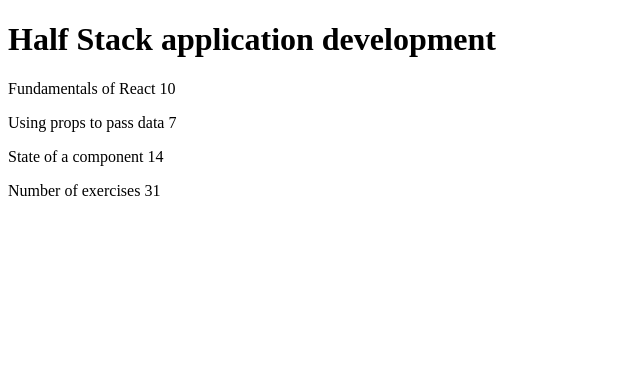
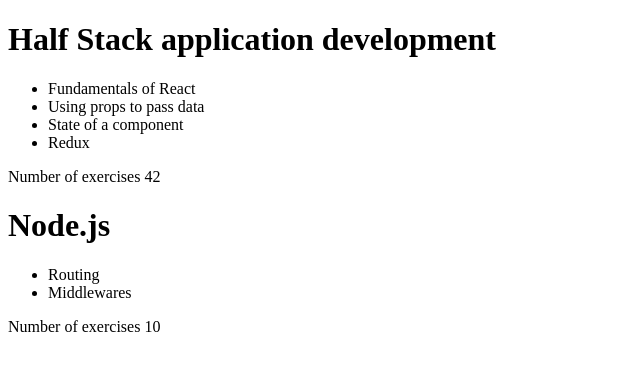
Before and after one commit to PlastSmith/KokoPinkka, a React (Create React App) app in the folder osa1/kurssitiedot/: page / in a window 1280 px wide. Shown: the top 370 px of the page, without its empty margins (0-640 px from the left). Built offline with nearby package versions, Linux system fonts and the light colour scheme.

Commit message:
2.1->2.5 done

```diff
--- a/osa1/kurssitiedot/src/App.js
+++ b/osa1/kurssitiedot/src/App.js
@@ -1,68 +1,55 @@
 import React from 'react'
-
-
-const Header = (props) => {
-  return (
-    <>
-      <h1>{props.course['name']}</h1>
-    </>
-  )
-}
-
-
-const Content = (props) => {
-
-  return (
-    <>
-      <Part part={props.parts[0]['name']} exercise={props.parts[0]['exercises']} />
-      <Part part={props.parts[1].name} exercise={props.parts[1].exercises} />
-      <Part part={props.parts[2].name} exercise={props.parts[2].exercises} />
-    </>
-  )
-}
-
-const Part = (props) => {
-  return (
-    <>
-      <p>
-        {props.part} {props.exercise}
-      </p>
-    </>
-  )
-}
-
-const Total = (props) => {
-  return (
-    <>
-      <p>Number of exercises {props.exercises1 + props.exercises2 + props.exercises3}</p>
-    </>
-  )
-}
+import Course from './components/Course.js'
 
 const App = () => {
-  const course = {
+  const courses = [
+    {
       name: 'Half Stack application development',
+      id: 1,
       parts: [
         {
           name: 'Fundamentals of React',
-        exercises: 10
+          exercises: 10,
+          id: 1
         },
         {
           name: 'Using props to pass data',
-        exercises: 7
+          exercises: 7,
+          id: 2
         },
         {
           name: 'State of a component',
-        exercises: 14
+          exercises: 14,
+          id: 3
+        },
+        {
+          name: 'Redux',
+          exercises: 11,
+          id: 4
+        }
+      ]
+    },
+    {
+      name: 'Node.js',
+      id: 2,
+      parts: [
+        {
+          name: 'Routing',
+          exercises: 3,
+          id: 1
+        },
+        {
+          name: 'Middlewares',
+          exercises: 7,
+          id: 2
         }
       ]
     }
+  ]
 
   return (
     <div>
-      <Header course={course} />
-      <Content parts={course['parts']} />
-      <Total exercises1={course['parts'][0]['exercises']} exercises2={course['parts'][1]['exercises']} exercises3={course['parts'][2]['exercises']} />
+      <Course courses={courses} />
     </div>
   )
 }
--- /dev/null
+++ b/osa1/kurssitiedot/src/components/Course.js
@@ -0,0 +1,67 @@
+import React from 'react'
+
+const Course = (props) => {
+
+    const { courses } = props
+
+    return (
+      <>
+        {courses.map(course =>
+        <div key={'main_'.concat(course.id)}>
+            <Header key={'header_'.concat(course.id)} course={course}/>
+            <Content key={'content_'.concat(course.id)} parts={course.parts}/>
+            <Total key={'total_'.concat(course.id)} parts={course.parts}/>
+        </div>
+        )}
+      </>
+    )
+  }
+
+  const Header = (props) => {
+    return (
+      <>
+        <h1>{props.course['name']}</h1>
+      </>
+    )
+  }
+
+
+  const Content = (props) => {
+
+    const { parts } = props
+    return (
+      <>
+        <ul>
+          {parts.map(part =>
+            <Part key={part.id} part={part} />
+          )}
+        </ul>
+      </>
+    )
+  }
+
+  const Part = ( {part} ) => {
+
+        return (
+        <>
+            <li>{part['name']} {part['excercises']}</li>
+        </>
+    )
+
+}
+
+  // parts in {} because WANTED AS OBJECT !!!!
+  const Total = ( {parts} ) => {
+    let initialValue = 0
+    const tot = parts.reduce((acc, curr) => {
+      return acc + curr.exercises
+    }, initialValue)
+
+    return (
+      <>
+        <p>Number of exercises {tot}</p>
+      </>
+    )
+  }
+
+export default Course
```
Lines whose indentation alone changed are shown as unchanged.
